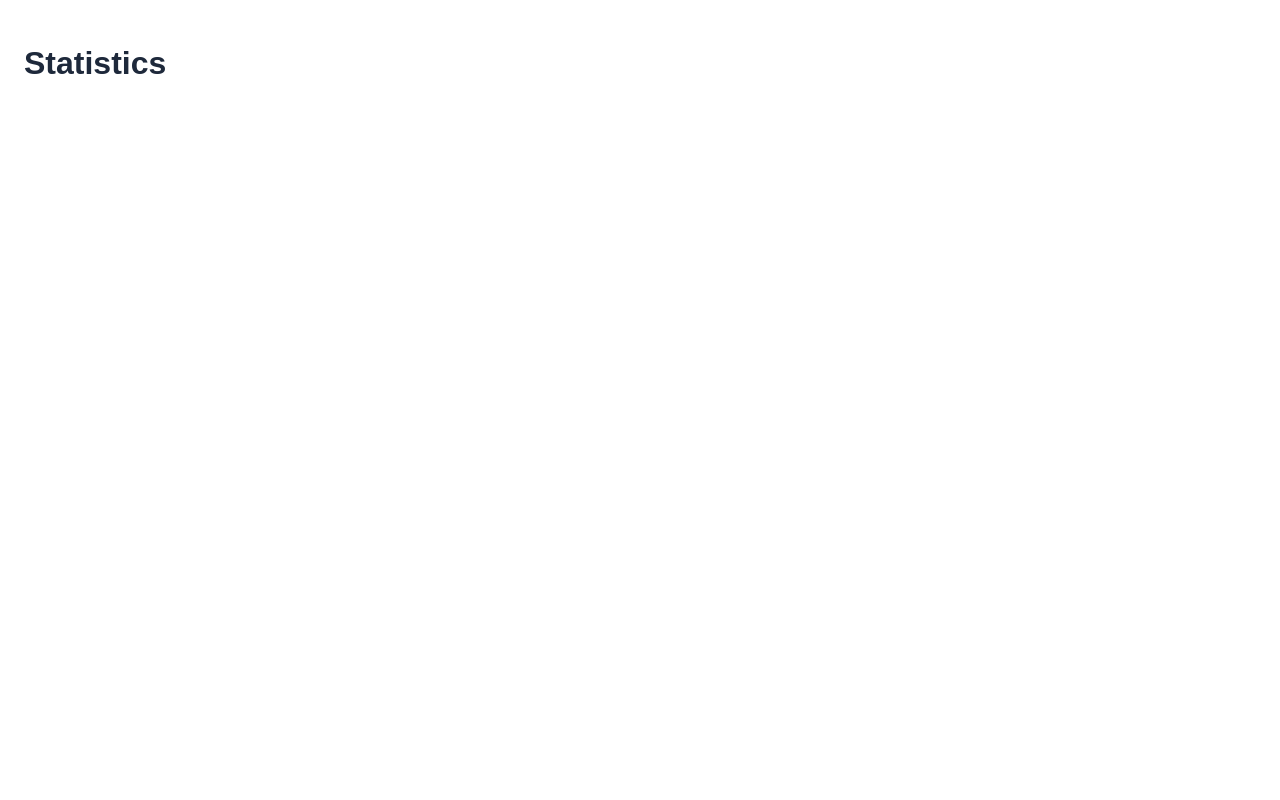
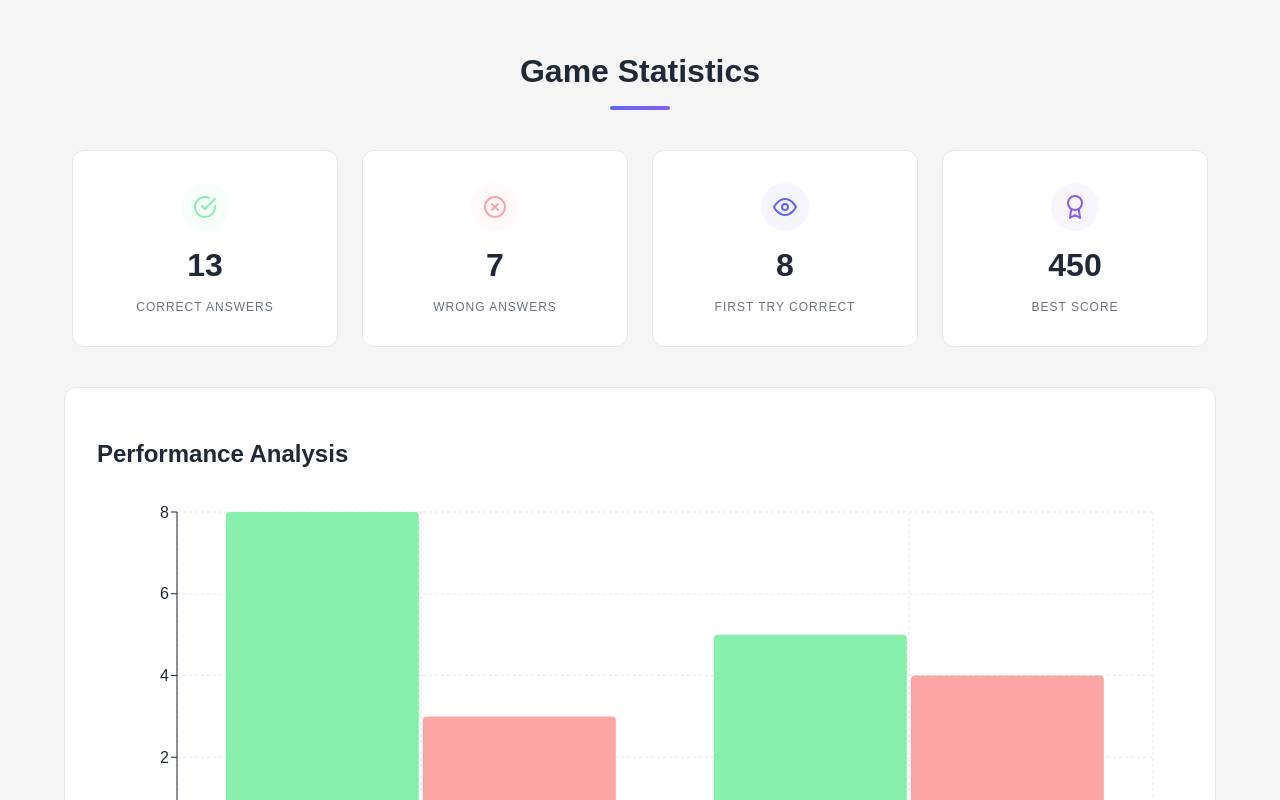
Before and after one commit to DebjitPramanick/Globetrotter, a Next.js app in the folder client/: page /Stats in a window 1280 px wide. Shown: the top 800 px of the page. Built offline with nearby package versions, Linux system fonts and the light colour scheme.

Commit message:
Change in color schemes and stats

```diff
--- a/client/package.json
+++ b/client/package.json
@@ -15,6 +15,7 @@
     "react-confetti": "^6.2.3",
     "react-dom": "^18.2.0",
     "react-feather": "^2.0.10",
+    "recharts": "^2.15.1",
     "styled-components": "^6.1.8"
   },
   "devDependencies": {
--- /dev/null
+++ b/client/src/pages/Stats/components/PerformanceChart/index.styled.ts
@@ -0,0 +1,50 @@
+import styled from "styled-components";
+
+export const ChartGrid = styled.div`
+  display: grid;
+  grid-template-columns: repeat(auto-fit, minmax(500px, 1fr));
+  gap: ${({ theme }) => theme.spacing.xl};
+`;
+
+export const Container = styled.div`
+  background: ${({ theme }) => theme.colors.surface};
+  border-radius: ${({ theme }) => theme.borderRadius.large};
+  padding: ${({ theme }) => theme.spacing.xl};
+  border: 1px solid ${({ theme }) => theme.colors.border};
+  height: 100%;
+
+  &:hover {
+    box-shadow: 0 8px 32px ${({ theme }) => `${theme.colors.primary}10`};
+  }
+`;
+
+export const Title = styled.h2`
+  font-size: ${({ theme }) => theme.typography.fontSize.h2};
+  color: ${({ theme }) => theme.colors.text};
+  margin-bottom: ${({ theme }) => theme.spacing.lg};
+`;
+
+export const ChartContainer = styled.div`
+  .recharts-tooltip-cursor {
+    fill: ${({ theme }) => `${theme.colors.primary}10`};
+  }
+
+  .recharts-default-tooltip {
+    background-color: ${({ theme }) => theme.colors.surface} !important;
+    border: 1px solid ${({ theme }) => theme.colors.border} !important;
+    border-radius: ${({ theme }) => theme.borderRadius.medium};
+  }
+
+  .recharts-cartesian-grid-horizontal line,
+  .recharts-cartesian-grid-vertical line {
+    stroke: ${({ theme }) => theme.colors.border};
+  }
+
+  .recharts-text {
+    fill: ${({ theme }) => theme.colors.text} !important;
+  }
+
+  .recharts-legend-item-text {
+    color: ${({ theme }) => theme.colors.text} !important;
+  }
+`;
--- /dev/null
+++ b/client/src/pages/Stats/components/PerformanceChart/index.tsx
@@ -0,0 +1,93 @@
+import {
+  BarChart,
+  Bar,
+  XAxis,
+  YAxis,
+  CartesianGrid,
+  Tooltip,
+  Legend,
+  ResponsiveContainer,
+} from "recharts";
+import { useTheme } from "styled-components";
+import { Container, Title, ChartContainer, ChartGrid } from "./index.styled";
+
+interface ChartData {
+  name: string;
+  correct: number;
+  wrong: number;
+}
+
+const PerformanceChart = () => {
+  const theme = useTheme();
+
+  const data: ChartData[] = [
+    {
+      name: "First Try",
+      correct: 8,
+      wrong: 3,
+    },
+    {
+      name: "Multiple Tries",
+      correct: 5,
+      wrong: 4,
+    },
+  ];
+
+  return (
+    <ChartGrid>
+      <Container>
+        <Title>Performance Analysis</Title>
+        <ChartContainer>
+          <ResponsiveContainer width="100%" height={400}>
+            <BarChart
+              data={data}
+              margin={{ top: 20, right: 30, left: 20, bottom: 5 }}
+            >
+              <CartesianGrid
+                strokeDasharray="3 3"
+                stroke={`${theme.colors.border}`}
+              />
+              <XAxis
+                dataKey="name"
+                stroke={theme.colors.text}
+                tick={{ fill: theme.colors.text }}
+              />
+              <YAxis
+                stroke={theme.colors.text}
+                tick={{ fill: theme.colors.text }}
+              />
+              <Tooltip
+                contentStyle={{
+                  backgroundColor: theme.colors.surface,
+                  border: `1px solid ${theme.colors.border}`,
+                  borderRadius: theme.borderRadius.medium,
+                  color: theme.colors.text,
+                }}
+              />
+              <Legend
+                wrapperStyle={{
+                  color: theme.colors.text,
+                }}
+              />
+              <Bar
+                dataKey="correct"
+                name="Correct Answers"
+                fill={theme.colors.success}
+                radius={[4, 4, 0, 0]}
+              />
+              <Bar
+                dataKey="wrong"
+                name="Wrong Answers"
+                fill={theme.colors.error}
+                radius={[4, 4, 0, 0]}
+              />
+            </BarChart>
+          </ResponsiveContainer>
+        </ChartContainer>
+      </Container>
+      {/* Add more charts here */}
+    </ChartGrid>
+  );
+};
+
+export default PerformanceChart;
--- /dev/null
+++ b/client/src/pages/Stats/components/StatsOverview/index.styled.ts
@@ -0,0 +1,90 @@
+import styled, { keyframes } from "styled-components";
+
+const slideIn = keyframes`
+  from {
+    opacity: 0;
+    transform: translateY(20px);
+  }
+  to {
+    opacity: 1;
+    transform: translateY(0);
+  }
+`;
+
+export const Container = styled.div`
+  display: flex;
+  gap: ${({ theme }) => theme.spacing.lg};
+  margin-bottom: ${({ theme }) => theme.spacing.xl};
+  overflow-x: auto;
+  padding: ${({ theme }) => theme.spacing.sm};
+
+  &::-webkit-scrollbar {
+    height: 8px;
+  }
+
+  &::-webkit-scrollbar-track {
+    background: ${({ theme }) => theme.colors.background};
+    border-radius: 4px;
+  }
+
+  &::-webkit-scrollbar-thumb {
+    background: ${({ theme }) => theme.colors.border};
+    border-radius: 4px;
+
+    &:hover {
+      background: ${({ theme }) => theme.colors.primary}40;
+    }
+  }
+`;
+
+export const StatCard = styled.div`
+  background: ${({ theme }) => theme.colors.surface};
+  border-radius: ${({ theme }) => theme.borderRadius.large};
+  padding: ${({ theme }) => theme.spacing.xl};
+  display: flex;
+  flex-direction: column;
+  align-items: center;
+  gap: ${({ theme }) => theme.spacing.md};
+  animation: ${slideIn} 0.5s ease-out;
+  transition: all 0.3s ease;
+  border: 1px solid ${({ theme }) => theme.colors.border};
+  min-width: 200px;
+  flex: 1;
+
+  &:hover {
+    transform: translateY(-5px);
+    box-shadow: 0 8px 32px ${({ theme }) => `${theme.colors.primary}10`};
+  }
+`;
+
+export const StatIcon = styled.div<{
+  $type: "success" | "error" | "primary" | "secondary";
+}>`
+  width: 48px;
+  height: 48px;
+  border-radius: 50%;
+  display: flex;
+  align-items: center;
+  justify-content: center;
+  background: ${({ theme, $type }) => `${theme.colors[$type]}10`};
+  color: ${({ theme, $type }) => theme.colors[$type]};
+  transition: all 0.3s ease;
+
+  ${StatCard}:hover & {
+    transform: scale(1.1);
+  }
+`;
+
+export const StatValue = styled.div`
+  font-size: ${({ theme }) => theme.typography.fontSize.h1};
+  font-weight: ${({ theme }) => theme.typography.fontWeight.bold};
+  color: ${({ theme }) => theme.colors.text};
+`;
+
+export const StatLabel = styled.div`
+  font-size: ${({ theme }) => theme.typography.fontSize.small};
+  color: ${({ theme }) => theme.colors.textSecondary};
+  text-transform: uppercase;
+  letter-spacing: 1px;
+  text-align: center;
+`;
--- /dev/null
+++ b/client/src/pages/Stats/components/StatsOverview/index.tsx
@@ -0,0 +1,63 @@
+import { useMemo } from "react";
+import { Award, CheckCircle, XCircle, Eye } from "react-feather";
+import {
+  Container,
+  StatCard,
+  StatIcon,
+  StatValue,
+  StatLabel,
+} from "./index.styled";
+
+interface StatsOverviewProps {
+  totalCorrect: number;
+  totalWrong: number;
+  bestScore: number;
+  correctFirstTry: number;
+}
+
+const StatsOverview = ({
+  totalCorrect,
+  totalWrong,
+  bestScore,
+  correctFirstTry,
+}: StatsOverviewProps) => {
+  const accuracy = useMemo(() => {
+    const total = totalCorrect + totalWrong;
+    return total ? Math.round((totalCorrect / total) * 100) : 0;
+  }, [totalCorrect, totalWrong]);
+
+  return (
+    <Container>
+      <StatCard>
+        <StatIcon $type="success">
+          <CheckCircle size={24} />
+        </StatIcon>
+        <StatValue>{totalCorrect}</StatValue>
+        <StatLabel>Correct Answers</StatLabel>
+      </StatCard>
+      <StatCard>
+        <StatIcon $type="error">
+          <XCircle size={24} />
+        </StatIcon>
+        <StatValue>{totalWrong}</StatValue>
+        <StatLabel>Wrong Answers</StatLabel>
+      </StatCard>
+      <StatCard>
+        <StatIcon $type="primary">
+          <Eye size={24} />
+        </StatIcon>
+        <StatValue>{correctFirstTry}</StatValue>
+        <StatLabel>First Try Correct</StatLabel>
+      </StatCard>
+      <StatCard>
+        <StatIcon $type="secondary">
+          <Award size={24} />
+        </StatIcon>
+        <StatValue>{bestScore}</StatValue>
+        <StatLabel>Best Score</StatLabel>
+      </StatCard>
+    </Container>
+  );
+};
+
+export default StatsOverview;
--- a/client/src/pages/Stats/index.styled.ts
+++ b/client/src/pages/Stats/index.styled.ts
@@ -1,10 +1,28 @@
 import styled from "styled-components";
 
-export const StatsContainer = styled.div`
-  padding: ${({ theme }) => theme.spacing.lg};
+export const Container = styled.div`
+  max-width: 1400px;
+  margin: 0 auto;
+  padding: ${({ theme }) => theme.spacing.xl};
 `;
 
 export const Title = styled.h1`
   font-size: ${({ theme }) => theme.typography.fontSize.h1};
   color: ${({ theme }) => theme.colors.text};
+  margin-bottom: ${({ theme }) => theme.spacing.xl};
+  text-align: center;
+
+  &::after {
+    content: "";
+    display: block;
+    width: 60px;
+    height: 4px;
+    background: linear-gradient(
+      90deg,
+      ${({ theme }) => theme.colors.primary},
+      ${({ theme }) => theme.colors.secondary}
+    );
+    margin: ${({ theme }) => theme.spacing.md} auto 0;
+    border-radius: ${({ theme }) => theme.borderRadius.small};
+  }
 `;
--- a/client/src/pages/Stats/index.tsx
+++ b/client/src/pages/Stats/index.tsx
@@ -1,12 +1,21 @@
 import AppLayout from "@/layouts/AppLayout";
-import { StatsContainer, Title } from "./index.styled";
+import { Container, Title } from "./index.styled";
+import StatsOverview from "./components/StatsOverview";
+import PerformanceChart from "./components/PerformanceChart";
 
 const Stats = () => {
   return (
     <AppLayout>
-      <StatsContainer>
-        <Title>Statistics</Title>
-      </StatsContainer>
+      <Container>
+        <Title>Game Statistics</Title>
+        <StatsOverview
+          totalCorrect={13}
+          totalWrong={7}
+          bestScore={450}
+          correctFirstTry={8}
+        />
+        <PerformanceChart />
+      </Container>
     </AppLayout>
   );
 };
--- a/client/src/styles/theme.ts
+++ b/client/src/styles/theme.ts
@@ -51,45 +51,33 @@ declare module "styled-components" {
   }
 }
 
-export const lightTheme: DefaultTheme = {
-  colors: {
-    primary: "#2563eb",
-    secondary: "#3b82f6",
-    background: "#ffffff",
-    surface: "#f8fafc",
-    text: "#1e293b",
-    textSecondary: "#64748b",
-    border: "#e2e8f0",
-    error: "#ef4444",
-    success: "#22c55e",
-    accent: "#818cf8",
+const baseTheme = {
+  borderRadius: {
+    small: "4px",
+    medium: "8px",
+    large: "12px",
   },
   spacing: {
-    xs: "0.25rem",
-    sm: "0.5rem",
-    md: "1rem",
-    lg: "1.5rem",
-    xl: "2rem",
+    xs: "4px",
+    sm: "8px",
+    md: "16px",
+    lg: "24px",
+    xl: "32px",
   },
   typography: {
     fontFamily: "Manrope, sans-serif",
     fontSize: {
-      small: "0.875rem",
-      body: "1rem",
-      h1: "2rem",
-      h2: "1.5rem",
-      h3: "1.25rem",
+      small: "12px",
+      body: "14px",
+      h3: "18px",
+      h2: "24px",
+      h1: "32px",
     },
     fontWeight: {
       regular: 400,
       medium: 500,
       bold: 700,
     },
-  },
-  borderRadius: {
-    small: "4px",
-    medium: "8px",
-    large: "12px",
   },
   breakpoints: {
     xs: "320px",
@@ -100,18 +88,34 @@ export const lightTheme: DefaultTheme = {
   },
 };
 
-export const darkTheme: DefaultTheme = {
-  ...lightTheme,
+export const lightTheme: DefaultTheme = {
+  ...baseTheme,
   colors: {
-    primary: "#3b82f6",
-    secondary: "#60a5fa",
-    background: "#0f172a",
-    surface: "#1e293b",
-    text: "#f8fafc",
-    textSecondary: "#94a3b8",
-    border: "#334155",
-    error: "#ef4444",
-    success: "#22c55e",
-    accent: "#818cf8",
+    background: "#F5F5F5",
+    surface: "#FFFFFF",
+    primary: "#6366F1",
+    secondary: "#8B5CF6",
+    success: "#86EFAC",
+    error: "#FCA5A5",
+    text: "#1F2937",
+    textSecondary: "#6B7280",
+    border: "#E5E7EB",
+    accent: "#818CF8",
   },
 };
+
+export const darkTheme: DefaultTheme = {
+  ...baseTheme,
+  colors: {
+    background: "#111827",
+    surface: "#1F2937",
+    primary: "#818CF8",
+    secondary: "#A78BFA",
+    success: "#86EFAC",
+    error: "#FCA5A5",
+    text: "#F9FAFB",
+    textSecondary: "#9CA3AF",
+    border: "#374151",
+    accent: "#A78BFA",
+  },
+};
```
Also changed, not shown: 1 other file (tests, documents, lock files or other folders).
